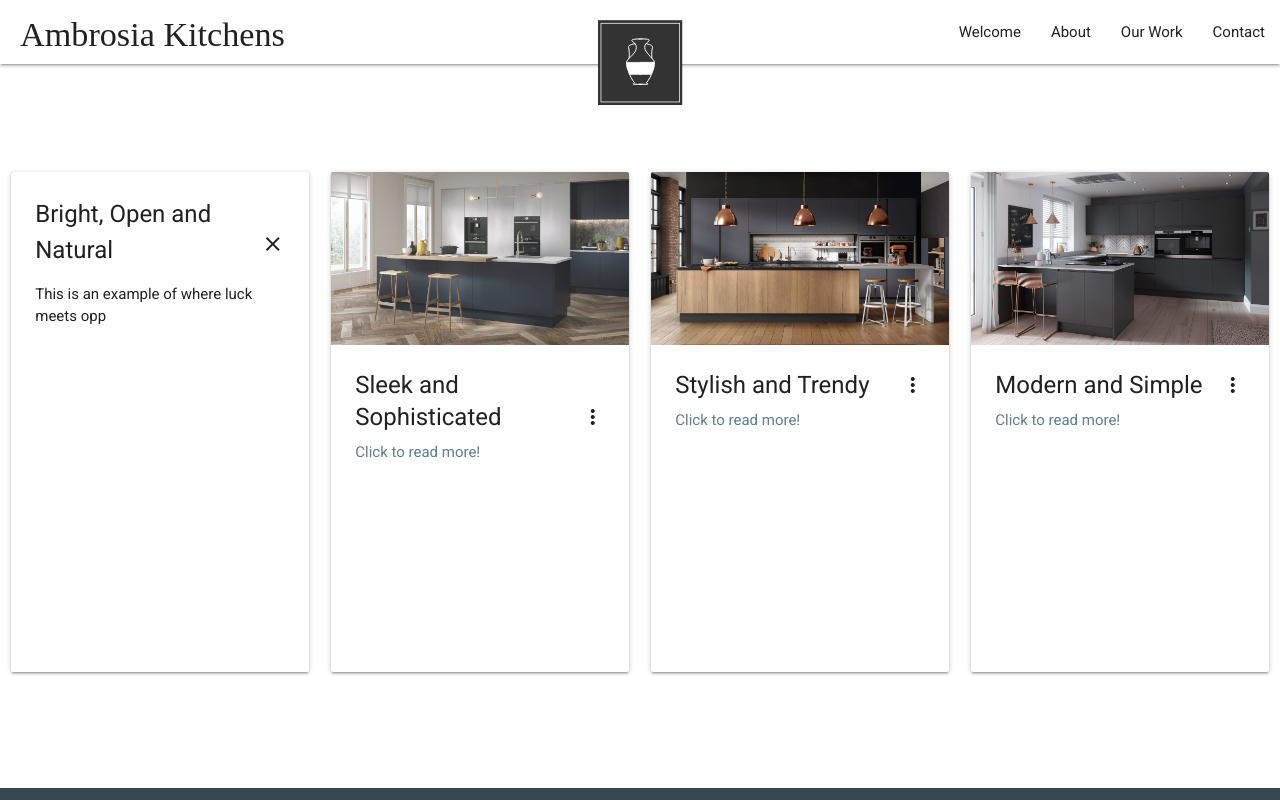
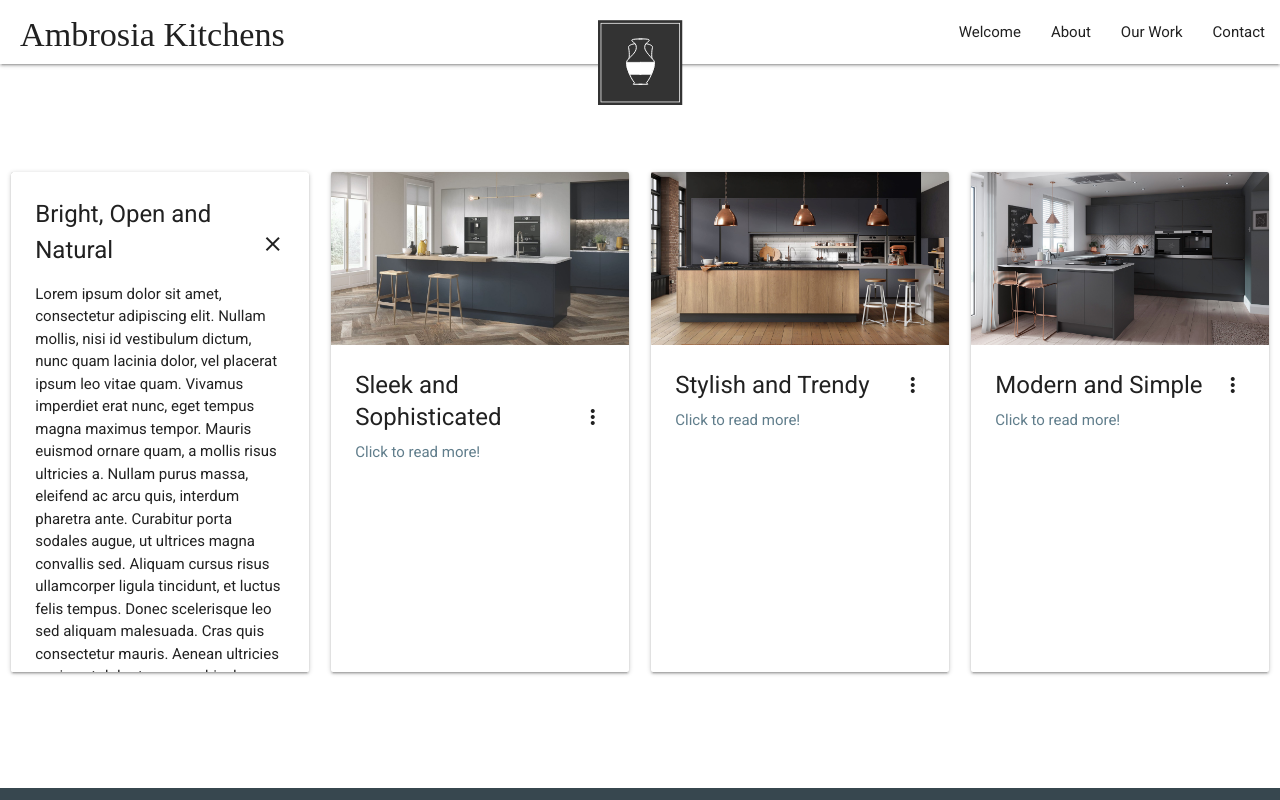
Before and after one commit to PhilwithoneL/ambrosia-kitchens, a React (Create React App) app: page /OurWork in a window 1280 px wide. Both pictures are taken after a click on the element 160 px from the left and 258 px from the top of the page. Shown: the top 800 px of the page. Built offline with nearby package versions, Linux system fonts and the light colour scheme; a web font is replaced by a local one.

Commit message:
Added lorem ipsum stand in text for the our work page

```diff
--- a/src/components/OurWork.js
+++ b/src/components/OurWork.js
@@ -33,7 +33,7 @@ const OurWork = () => {
                     </div>
                     <div class="card-reveal">
                     <span class="card-title grey-text text-darken-4">Bright, Open and Natural<i class="material-icons right">close</i></span>
-                    <p>This is an example of where luck meets opp</p>
+                    <p>Lorem ipsum dolor sit amet, consectetur adipiscing elit. Nullam mollis, nisi id vestibulum dictum, nunc quam lacinia dolor, vel placerat ipsum leo vitae quam. Vivamus imperdiet erat nunc, eget tempus magna maximus tempor. Mauris euismod ornare quam, a mollis risus ultricies a. Nullam purus massa, eleifend ac arcu quis, interdum pharetra ante. Curabitur porta sodales augue, ut ultrices magna convallis sed. Aliquam cursus risus ullamcorper ligula tincidunt, et luctus felis tempus. Donec scelerisque leo sed aliquam malesuada. Cras quis consectetur mauris. Aenean ultricies sapien at dolor tempor vehicula. Fusce dui ipsum, tristique nec interdum non, imperdiet eget lectus. Proin vel purus ex.</p>
                     </div>
                 </div>
 
@@ -51,7 +51,7 @@ const OurWork = () => {
                     </div>
                     <div class="card-reveal">
                     <span class="card-title grey-text text-darken-4">Sleek and Sophisticated<i class="material-icons right">close</i></span>
-                    <p>Here is some more information about this product that is only revealed once clicked on.</p>
+                    <p>Lorem ipsum dolor sit amet, consectetur adipiscing elit. Nullam mollis, nisi id vestibulum dictum, nunc quam lacinia dolor, vel placerat ipsum leo vitae quam. Vivamus imperdiet erat nunc, eget tempus magna maximus tempor. Mauris euismod ornare quam, a mollis risus ultricies a. Nullam purus massa, eleifend ac arcu quis, interdum pharetra ante. Curabitur porta sodales augue, ut ultrices magna convallis sed. Aliquam cursus risus ullamcorper ligula tincidunt, et luctus felis tempus. Donec scelerisque leo sed aliquam malesuada. Cras quis consectetur mauris. Aenean ultricies sapien at dolor tempor vehicula. Fusce dui ipsum, tristique nec interdum non, imperdiet eget lectus. Proin vel purus ex.</p>
                     </div>
                 </div>
 
@@ -69,7 +69,7 @@ const OurWork = () => {
                     </div>
                     <div class="card-reveal">
                     <span class="card-title grey-text text-darken-4">Stylish and Trendy<i class="material-icons right">close</i></span>
-                    <p>Here is some more information about this product that is only revealed once clicked on.</p>
+                    <p>Lorem ipsum dolor sit amet, consectetur adipiscing elit. Nullam mollis, nisi id vestibulum dictum, nunc quam lacinia dolor, vel placerat ipsum leo vitae quam. Vivamus imperdiet erat nunc, eget tempus magna maximus tempor. Mauris euismod ornare quam, a mollis risus ultricies a. Nullam purus massa, eleifend ac arcu quis, interdum pharetra ante. Curabitur porta sodales augue, ut ultrices magna convallis sed. Aliquam cursus risus ullamcorper ligula tincidunt, et luctus felis tempus. Donec scelerisque leo sed aliquam malesuada. Cras quis consectetur mauris. Aenean ultricies sapien at dolor tempor vehicula. Fusce dui ipsum, tristique nec interdum non, imperdiet eget lectus. Proin vel purus ex.</p>
                     </div>
                 </div>
 
@@ -87,7 +87,7 @@ const OurWork = () => {
                     </div>
                     <div class="card-reveal">
                     <span class="card-title grey-text text-darken-4">Modern and Simple<i class="material-icons right">close</i></span>
-                    <p>Here is some more information about this product that is only revealed once clicked on.</p>
+                    <p>Lorem ipsum dolor sit amet, consectetur adipiscing elit. Nullam mollis, nisi id vestibulum dictum, nunc quam lacinia dolor, vel placerat ipsum leo vitae quam. Vivamus imperdiet erat nunc, eget tempus magna maximus tempor. Mauris euismod ornare quam, a mollis risus ultricies a. Nullam purus massa, eleifend ac arcu quis, interdum pharetra ante. Curabitur porta sodales augue, ut ultrices magna convallis sed. Aliquam cursus risus ullamcorper ligula tincidunt, et luctus felis tempus. Donec scelerisque leo sed aliquam malesuada. Cras quis consectetur mauris. Aenean ultricies sapien at dolor tempor vehicula. Fusce dui ipsum, tristique nec interdum non, imperdiet eget lectus. Proin vel purus ex.</p>
                     </div>
                 </div>
 
--- a/src/components/Welcome.js
+++ b/src/components/Welcome.js
@@ -55,9 +55,11 @@ export const Welcome = () => {
 
                 <div className ="row welcome-divider"></div>
                   <div className = "row">
+
                     <div className = "col s1">
 
                     </div>
+
                     <div className = "col s10 center-div">
                       <div className = "center-div">
                         <a class="waves-effect waves-light btn cyan darken-3 btn-large modal-trigger" href="#modal1">Get a consultation!</a>
@@ -66,6 +68,7 @@ export const Welcome = () => {
                     <div className = "col s1">
 
                     </div>
+
                 </div>
 
               </div>
--- a/src/scss/main.css
+++ b/src/scss/main.css
@@ -80,8 +80,8 @@ html {
 
 .comment-icon {
   font-size: 35px;
-  -webkit-transform: translateY(18px);
-          transform: translateY(18px);
+  -webkit-transform: translate(1px, 19px);
+          transform: translate(1px, 19px);
 }
 
 @-webkit-keyframes clickbounce {
--- a/src/styles/main.scss
+++ b/src/styles/main.scss
@@ -77,7 +77,7 @@ html {
 
 .comment-icon {
     font-size: 35px;
-    transform:translateY(18px);
+    transform:translate(1px, 19px);
 }
 
 @keyframes clickbounce {
```
Also changed, not shown: 1 other file (tests, documents, lock files or other folders).
